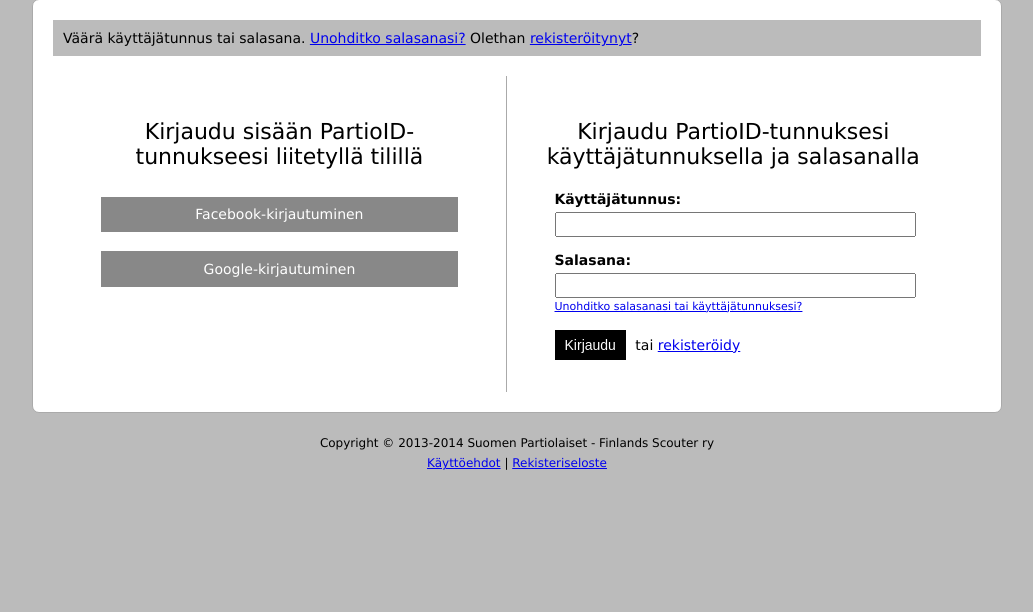
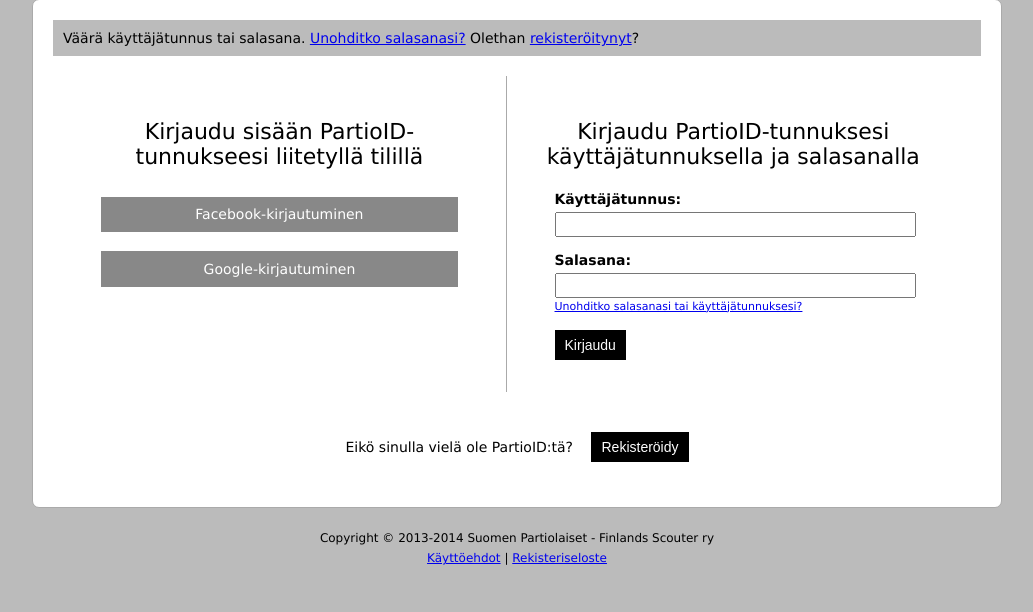
Before and after one commit to emilvirkki/partioid-wireframes, a PHP site: page /login.php?state=failed in a window 1280 px wide. Shown: the part 188-800 px from the top of the page, without its empty margins (123-1156 px from the left). Run offline with PHP 8.4, Linux system fonts and the light colour scheme.

Commit message:
Added register button to bottom of login page

```diff
--- a/login.php
+++ b/login.php
@@ -26,9 +26,13 @@
 		</label>
 		<div class="form-help"><a href="forgot_password.php">Unohditko salasanasi tai käyttäjätunnuksesi?</a></div>
 		<div id="login-btn">
-		<button>Kirjaudu</button><span class="or-register"> tai <a href="register.php">rekisteröidy</a></span>
+		<button>Kirjaudu</button>
 		</div>
 	</form>
 </div>
 
+<div id="login-cancel">
+	<span class="cancel-text">Eikö sinulla vielä ole PartioID:tä?</span> <button>Rekisteröidy</button>
+</div>
+
 <?php foot(); ?>
```
